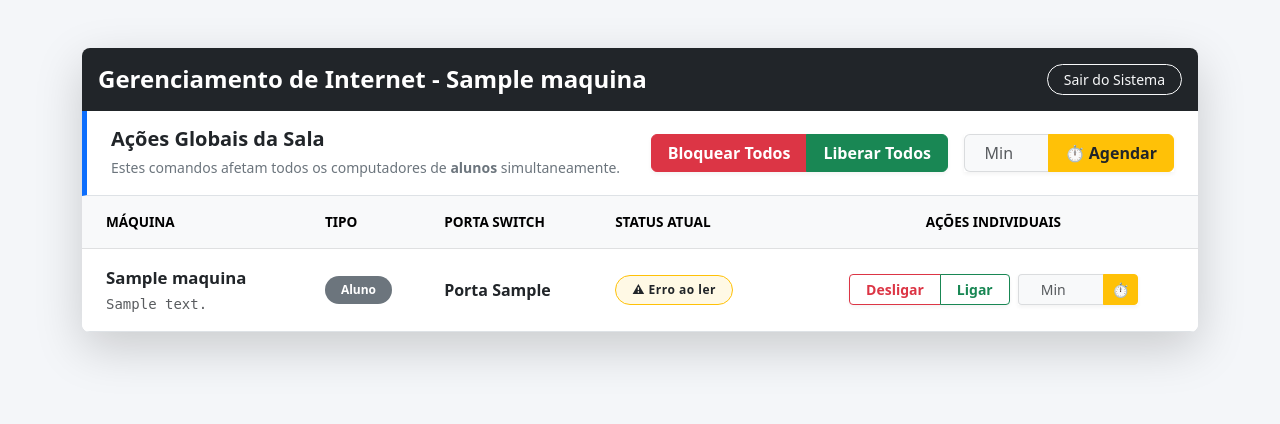
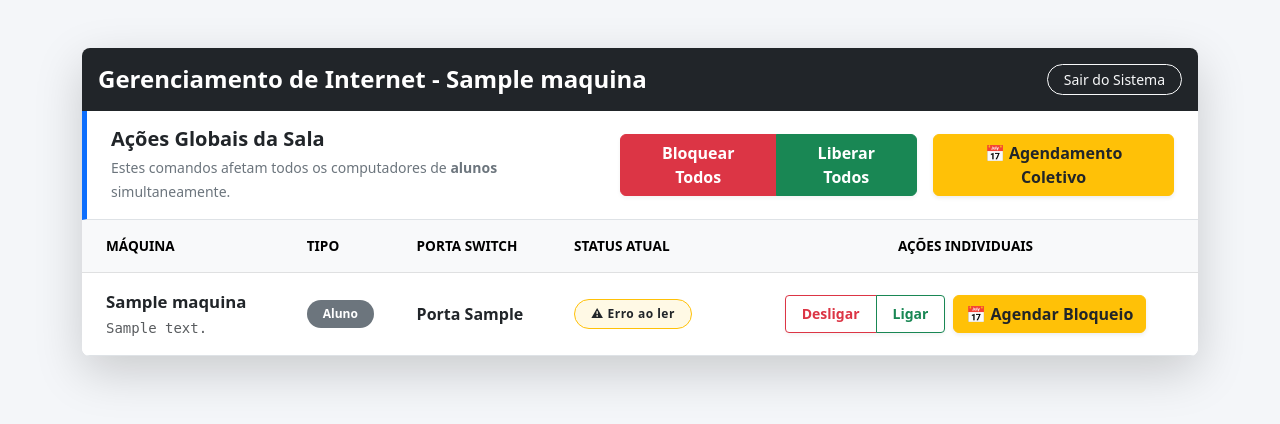
Before and after one commit to Souza04Gustavo/ogmr_trabalho_final, a Flask app: page / in a window 1280 px wide. Shown: the top 424 px of the page. Run offline with Flask 3, Linux system fonts and the light colour scheme; the visitor is signed in with stand-in values (Sample User, id 1); a database or web service that is not in the repository returns one stand-in record (values such as "Sample title"); some libraries are stand-ins or nearby versions.

Commit message:
corrigindo agendamento

```diff
--- a/app.py
+++ b/app.py
@@ -44,19 +44,17 @@
         print(f"DEBUG EXCEÇÃO Porta {porta} -> {str(e)}")
         return "Erro ao ler"
 
-def agendar_desbloqueio(ip, community, porta, minutos):
-    agora = datetime.now()
-    futuro = agora + timedelta(minutes=int(minutos))
+def agendar_tarefa_cron(ip, community, porta, acao, data_str):
+    dt = datetime.strptime(data_str, '%Y-%m-%dT%H:%M')
 
     # Formato do crontab Linux: MINUTO HORA DIA MES DIA_DA_SEMANA COMANDO
-    cron_time = f"{futuro.minute} {futuro.hour} {futuro.day} {futuro.month} *"
+    cron_time = f"{dt.minute} {dt.hour} {dt.day} {dt.month} *"
 
     cwd = os.path.abspath("java_snmp")
-    comando = f"cd {cwd} && java -cp .:snmp4j-2.8.18.jar GerenteSNMP {ip} {community} {porta} 1"
+    comando = f"cd {cwd} && java -cp .:snmp4j-2.8.18.jar GerenteSNMP {ip} {community} {porta} {acao}"
 
     cron_job = f"{cron_time} {comando}\n"
 
-    # Executa comando bash que pega o crontab atual e insere a nova linha
     os.system(f"(crontab -l 2>/dev/null; echo \"{cron_job}\") | crontab -")
 
 def obter_mac_cliente(ip):
@@ -181,12 +179,11 @@
     data = request.json
     porta = data.get('porta')
     acao = data.get('acao') # 1 (Ligar) ou 2 (Desligar)
-    minutos = data.get('minutos')
+    data_inicio = data.get('data_inicio')
+    data_fim = data.get('data_fim')
 
     conn = get_db_connection()
     cur = conn.cursor()
-
-    # 1. Pega os dados da máquina no banco para checar as regras de segurança
     cur.execute("SELECT tipo, switch_id FROM maquinas WHERE porta_ifindex = %s", (porta,))
     maquina = cur.fetchone()
 
@@ -196,34 +193,46 @@
     tipo_maquina = maquina[0]
     switch_id = maquina[1]
 
-    # Nunca bloquear o professor, servidor ou uplink!
     if tipo_maquina in ['professor', 'servidor', 'uplink'] and str(acao) == '2':
-        return jsonify({"status": "erro", "mensagem": f"Operação negada pelo sistema: É proibido cortar a internet de uma máquina do tipo '{tipo_maquina}'."})
+        return jsonify({"status": "erro", "mensagem": f"Operação negada pelo sistema."})
 
-    # 2. Pega o IP e senha do switch responsável por essa máquina
     cur.execute("SELECT ip_address, snmp_community FROM switches WHERE id = %s", (switch_id,))
     switch = cur.fetchone()
     switch_ip = switch[0]
     community = switch[1]
-
     cur.close()
     conn.close()
 
-    # 3. Manda o Java executar o comando
+    agora = datetime.now()
+    is_futuro = False
+
+    # Se veio data de início e fim do Modal
+    if data_inicio and data_fim:
+        dt_inicio = datetime.strptime(data_inicio, '%Y-%m-%dT%H:%M')
+
+        if dt_inicio > agora:
+            is_futuro = True
+            agendar_tarefa_cron(switch_ip, community, porta, 2, data_inicio)
+
+        # SEMPRE agenda a LIBERAÇÃO para o horário de fim
+        agendar_tarefa_cron(switch_ip, community, porta, 1, data_fim)
+
+        if is_futuro:
+            data_inicio_pt = dt_inicio.strftime('%d/%m às %H:%M')
+            return jsonify({"status": "sucesso", "mensagem": f"Agendamento salvo! A porta desligará dia {data_inicio_pt}."})
+
     try:
         resultado = subprocess.run(
             ["java", "-cp", ".:snmp4j-2.8.18.jar", "GerenteSNMP", switch_ip, community, str(porta), str(acao)],
             cwd="java_snmp", capture_output=True, text=True
         )
+        saida = resultado.stdout.strip()
 
-        saida = resultado.stdout.strip()
         if "SUCESSO" in saida:
-            # FASE 7: Se tem minutos agendados e é ação de Bloqueio(2), chama o Crontab
-            if str(acao) == '2' and minutos and str(minutos).isdigit():
-                agendar_desbloqueio(switch_ip, community, porta, int(minutos))
-                return jsonify({"status": "sucesso", "mensagem": f"{saida} (Desbloqueio agendado para daqui a {minutos} min)"})
-
-            return jsonify({"status": "sucesso", "mensagem": saida})
+            msg = "Comando imediato executado com sucesso!"
+            if data_inicio and data_fim:
+                msg += f" (E a liberação autônoma já foi agendada no servidor!)"
+            return jsonify({"status": "sucesso", "mensagem": msg})
         else:
             return jsonify({"status": "erro", "mensagem": saida})
     except Exception as e:
@@ -251,11 +260,12 @@
 def alterar_status_sala():
     data = request.json
     sala_id = data.get('sala_id')
-    acao = data.get('acao') # 1 (Ligar) ou 2 (Desligar)
+    acao = data.get('acao')
+    data_inicio = data.get('data_inicio')
+    data_fim = data.get('data_fim')
 
     conn = get_db_connection()
     cur = conn.cursor()
-    # Pega APENAS as máquinas dos alunos daquela sala
     cur.execute("""
         SELECT m.porta_ifindex, sw.ip_address, sw.snmp_community
         FROM maquinas m
@@ -269,25 +279,45 @@
     if not maquinas_alvo:
         return jsonify({"status": "aviso", "mensagem": "Nenhuma máquina de aluno encontrada nesta sala."})
 
+    agora = datetime.now()
+    is_futuro = False
+
+    if data_inicio and data_fim:
+        dt_inicio = datetime.strptime(data_inicio, '%Y-%m-%dT%H:%M')
+        if dt_inicio > agora:
+            is_futuro = True
+
     erros = []
-    # Roda o Java para cada porta de aluno
     for porta, ip, community in maquinas_alvo:
-        try:
-            resultado = subprocess.run(
-                ["java", "-cp", ".:snmp4j-2.8.18.jar", "GerenteSNMP", ip, community, str(porta), str(acao)],
-                cwd="java_snmp", capture_output=True, text=True
-            )
-            if "SUCESSO" not in resultado.stdout:
-                erros.append(f"Porta {porta}: Falhou.")
-        except Exception as e:
-            erros.append(f"Porta {porta}: {str(e)}")
+        # Agenda as tarefas no Crontab
+        if data_inicio and data_fim:
+            if is_futuro:
+                agendar_tarefa_cron(ip, community, porta, 2, data_inicio)
+            agendar_tarefa_cron(ip, community, porta, 1, data_fim)
+
+        if not is_futuro:
+            try:
+                resultado = subprocess.run(
+                    ["java", "-cp", ".:snmp4j-2.8.18.jar", "GerenteSNMP", ip, community, str(porta), str(acao)],
+                    cwd="java_snmp", capture_output=True, text=True
+                )
+                if "SUCESSO" not in resultado.stdout:
+                    erros.append(f"Porta {porta}: Falhou.")
+            except Exception as e:
+                erros.append(f"Porta {porta}: {str(e)}")
+
+    if is_futuro:
+        dt_inicio_pt = dt_inicio.strftime('%d/%m às %H:%M')
+        return jsonify({"status": "sucesso", "mensagem": f"Agendamento da sala concluído! O bloqueio começará dia {dt_inicio_pt}."})
 
     if erros:
         return jsonify({"status": "aviso", "mensagem": "Feito, mas com erros:\n" + "\n".join(erros)})
 
-    acao_texto = "bloqueadas" if acao == 2 else "liberadas"
-    return jsonify({"status": "sucesso", "mensagem": f"Todas as máquinas dos alunos foram {acao_texto} com sucesso!"})
+    msg_final = "Acesso da sala alterado com sucesso!"
+    if data_inicio and data_fim:
+        msg_final += " (A liberação automática dos alunos também foi programada)."
 
+    return jsonify({"status": "sucesso", "mensagem": msg_final})
 
 
 if __name__ == '__main__':
--- a/templates/index.html
+++ b/templates/index.html
@@ -11,6 +11,9 @@
         .btn-group-custom { box-shadow: 0 2px 4px rgba(0,0,0,0.05); }
         .status-pill { letter-spacing: 0.5px; }
         .toolbar-accent { border-left: 5px solid #0d6efd; } /* Detalhe azul na barra de ferramentas */
+        .linha-professor {
+            --bs-table-bg: #f0f5fc;
+        }
     </style>
 </head>
 <body>
@@ -36,10 +39,7 @@
                     <button class="btn btn-success fw-semibold px-3" onclick="alterarStatusSala({{ sala_id }}, 1)">Liberar Todos</button>
                 </div>
 
-                <div class="input-group btn-group-custom" style="width: 210px;">
-                    <input type="number" id="min-sala-{{ sala_id }}" class="form-control text-center bg-light border-secondary border-opacity-25" placeholder="Min" min="1">
-                    <button class="btn btn-warning fw-bold text-dark px-3" onclick="agendarBloqueioSala({{ sala_id }})">⏱ Agendar</button>
-                </div>
+                <button class="btn btn-warning fw-bold text-dark px-3 shadow-sm" onclick="abrirModalAgendamento({{ sala_id }}, 'sala')">📅 Agendamento Coletivo</button>
             </div>
         </div>
 
@@ -58,15 +58,17 @@
 
                 <tbody class="border-top-0">
                     {% for m in maquinas %}
-                    <tr>
+
+                    <tr class="{% if m[5] == 'professor' %}linha-professor{% endif %}">
+
                         <!-- Máquina -->
-                        <td class="ps-4">
+                        <td class="ps-4 py-3 align-middle">
                             <span class="d-block text-dark fw-bold" style="font-size: 1.05rem;">{{ m[1] }}</span>
                             <small class="text-muted" style="font-family: monospace;">{{ m[2] }}</small>
                         </td>
 
                         <!-- Tipo -->
-                        <td>
+                        <td class="align-middle">
                             {% if m[5] == 'professor' %}
                                 <span class="badge bg-primary px-3 py-2 rounded-pill fw-semibold">Professor</span>
                             {% else %}
@@ -75,12 +77,12 @@
                         </td>
 
                         <!-- Porta -->
-                        <td class="text-dark fw-semibold">
+                        <td class="text-dark fw-semibold align-middle">
                             Porta {{ m[4] }}
                         </td>
 
-                        <!-- Status Atual (Usando Unicode ao invés de Emojis) -->
-                        <td id="status-porta-{{ m[4] }}">
+                        <!-- Status Atual -->
+                        <td id="status-porta-{{ m[4] }}" class="align-middle">
                             {% if m[-1] == 'Liberada' %}
                                 <span class="badge bg-success bg-opacity-10 text-success border border-success px-3 py-2 rounded-pill status-pill">● Liberada (UP)</span>
                             {% elif m[-1] == 'Bloqueada' %}
@@ -90,28 +92,111 @@
                             {% endif %}
                         </td>
 
-                        <!-- Ações Individuais -->
-                        <td class="text-center">
-                            <div class="d-flex justify-content-center gap-2">
-                                <div class="btn-group btn-group-custom">
-                                    <button class="btn btn-outline-danger btn-sm fw-semibold px-3" onclick="alterarStatus({{ m[4] }}, 2)">Desligar</button>
-                                    <button class="btn btn-outline-success btn-sm fw-semibold px-3" onclick="alterarStatus({{ m[4] }}, 1)">Ligar</button>
+                        <td class="text-center align-middle">
+                            {% if m[5] != 'professor' %}
+                                <div class="d-flex justify-content-center gap-2">
+                                    <div class="btn-group btn-group-custom">
+                                        <button class="btn btn-outline-danger btn-sm fw-semibold px-3" onclick="alterarStatus({{ m[4] }}, 2)">Desligar</button>
+                                        <button class="btn btn-outline-success btn-sm fw-semibold px-3" onclick="alterarStatus({{ m[4] }}, 1)">Ligar</button>
+                                    </div>
+                                    <button class="btn btn-warning text-dark fw-bold shadow-sm" title="Agendar Bloqueio" onclick="abrirModalAgendamento({{ m[4] }}, 'porta')">📅 Agendar Bloqueio</button>
                                 </div>
-                                <div class="input-group input-group-sm btn-group-custom" style="width: 120px;">
-                                    <input type="number" id="min-{{ m[4] }}" class="form-control text-center bg-light border-secondary border-opacity-25" placeholder="Min" min="1">
-                                    <button class="btn btn-warning text-dark fw-bold" title="Agendar Bloqueio" onclick="agendarBloqueio({{ m[4] }})">⏱</button>
-                                </div>
-                            </div>
+                            {% else %}
+                                <span class="badge bg-secondary bg-opacity-25 text-secondary border border-secondary px-3 py-2 rounded-pill status-pill">
+                                    🔒 Ações Bloqueadas
+                                </span>
+                            {% endif %}
                         </td>
+
                     </tr>
                     {% endfor %}
                 </tbody>
+
             </table>
         </div>
     </div>
 </div>
 
+<!-- MODAL DE AGENDAMENTO -->
+<div class="modal fade" id="modalAgendamento" tabindex="-1" aria-labelledby="modalLabel" aria-hidden="true">
+  <div class="modal-dialog modal-dialog-centered">
+    <div class="modal-content border-0 shadow-lg">
+      <div class="modal-header bg-dark text-white border-0">
+        <h5 class="modal-title fw-semibold" id="modalLabel">📅 Agendamento Coletivo</h5>
+        <button type="button" class="btn-close btn-close-white" data-bs-dismiss="modal" aria-label="Close"></button>
+      </div>
+      <div class="modal-body bg-light p-4">
+        <p class="text-muted small mb-4">Selecione a data e a hora exata em que a internet deve ser cortada, e quando ela deve ser restabelecida.</p>
+
+        <!-- Campos Ocultos para o JS saber quem estamos bloqueando -->
+        <input type="hidden" id="agenda-alvo-id">
+        <input type="hidden" id="agenda-tipo">
+
+        <div class="mb-3">
+            <label class="form-label fw-bold text-secondary text-uppercase" style="font-size: 0.8rem;">Início do Bloqueio (Data e Hora)</label>
+            <input type="datetime-local" id="agenda-inicio" class="form-control form-control-lg border-danger border-opacity-50">
+        </div>
+
+        <div class="mb-3">
+            <label class="form-label fw-bold text-secondary text-uppercase" style="font-size: 0.8rem;">Fim do Bloqueio (Liberação Automática)</label>
+            <input type="datetime-local" id="agenda-fim" class="form-control form-control-lg border-success border-opacity-50">
+        </div>
+      </div>
+      <div class="modal-footer bg-white border-0">
+        <button type="button" class="btn btn-outline-secondary fw-semibold" data-bs-dismiss="modal">Cancelar</button>
+        <button type="button" class="btn btn-warning fw-bold text-dark px-4" onclick="confirmarAgendamento()">Confirmar Agendamento</button>
+      </div>
+    </div>
+  </div>
+</div>
+
+<script src="https://cdn.jsdelivr.net/npm/bootstrap@5.3.0/dist/js/bootstrap.bundle.min.js"></script>
+
 <script>
+
+function abrirModalAgendamento(id, tipo) {
+    document.getElementById('agenda-alvo-id').value = id;
+    document.getElementById('agenda-tipo').value = tipo; // 'porta' ou 'sala'
+
+    document.getElementById('agenda-inicio').value = '';
+    document.getElementById('agenda-fim').value = '';
+
+    let modal = new bootstrap.Modal(document.getElementById('modalAgendamento'));
+    modal.show();
+}
+
+function confirmarAgendamento() {
+    let id = document.getElementById('agenda-alvo-id').value;
+    let tipo = document.getElementById('agenda-tipo').value;
+    let dataInicio = document.getElementById('agenda-inicio').value;
+    let dataFim = document.getElementById('agenda-fim').value;
+
+    if (!dataInicio || !dataFim) {
+        alert("Erro: Você precisa preencher tanto a Data de Início quanto a Data de Fim.");
+        return;
+    }
+
+    // Verifica se a data fim não é menor que a de início
+    if (new Date(dataFim) <= new Date(dataInicio)) {
+        alert("Erro: A Data de Fim deve ser posterior à Data de Início.");
+        return;
+    }
+
+    let modalEl = document.getElementById('modalAgendamento');
+    let modal = bootstrap.Modal.getInstance(modalEl);
+    modal.hide();
+
+    let payload = { acao: 2, data_inicio: dataInicio, data_fim: dataFim };
+
+    if (tipo === 'porta') {
+        payload.porta = id;
+        enviarComando('/alterar_status', payload);
+    } else if (tipo === 'sala') {
+        payload.sala_id = id;
+        enviarComando('/alterar_status_sala', payload);
+    }
+}
+
 function alterarStatus(porta, acao) {
     if (!confirm(acao === 2 ? "Confirmar BLOQUEIO imediato?" : "Confirmar LIBERAÇÃO imediata?")) return;
     enviarComando('/alterar_status', { porta: porta, acao: acao, minutos: null });
@@ -120,26 +205,6 @@
 function alterarStatusSala(sala_id, acao) {
     if (!confirm(acao === 2 ? "Bloquear TODOS imediatamente?" : "Liberar TODOS imediatamente?")) return;
     enviarComando('/alterar_status_sala', { sala_id: sala_id, acao: acao, minutos: null });
-}
-
-function agendarBloqueio(porta) {
-    let inputMinutos = document.getElementById('min-' + porta).value;
-    if (!inputMinutos || inputMinutos <= 0) {
-        alert("Por favor, digite uma quantidade de minutos válida para agendar.");
-        return;
-    }
-    if (!confirm(`Deseja bloquear esta porta agora e agendar o desbloqueio para daqui a ${inputMinutos} minutos?`)) return;
-    enviarComando('/alterar_status', { porta: porta, acao: 2, minutos: inputMinutos });
-}
-
-function agendarBloqueioSala(sala_id) {
-    let inputMinutos = document.getElementById('min-sala-' + sala_id).value;
-    if (!inputMinutos || inputMinutos <= 0) {
-        alert("Por favor, digite o tempo em minutos para agendar o desbloqueio da sala.");
-        return;
-    }
-    if (!confirm(`Bloquear TODOS os alunos agora e agendar o desbloqueio para daqui a ${inputMinutos} minutos?`)) return;
-    enviarComando('/alterar_status_sala', { sala_id: sala_id, acao: 2, minutos: inputMinutos });
 }
 
 function enviarComando(url, payload) {
```
